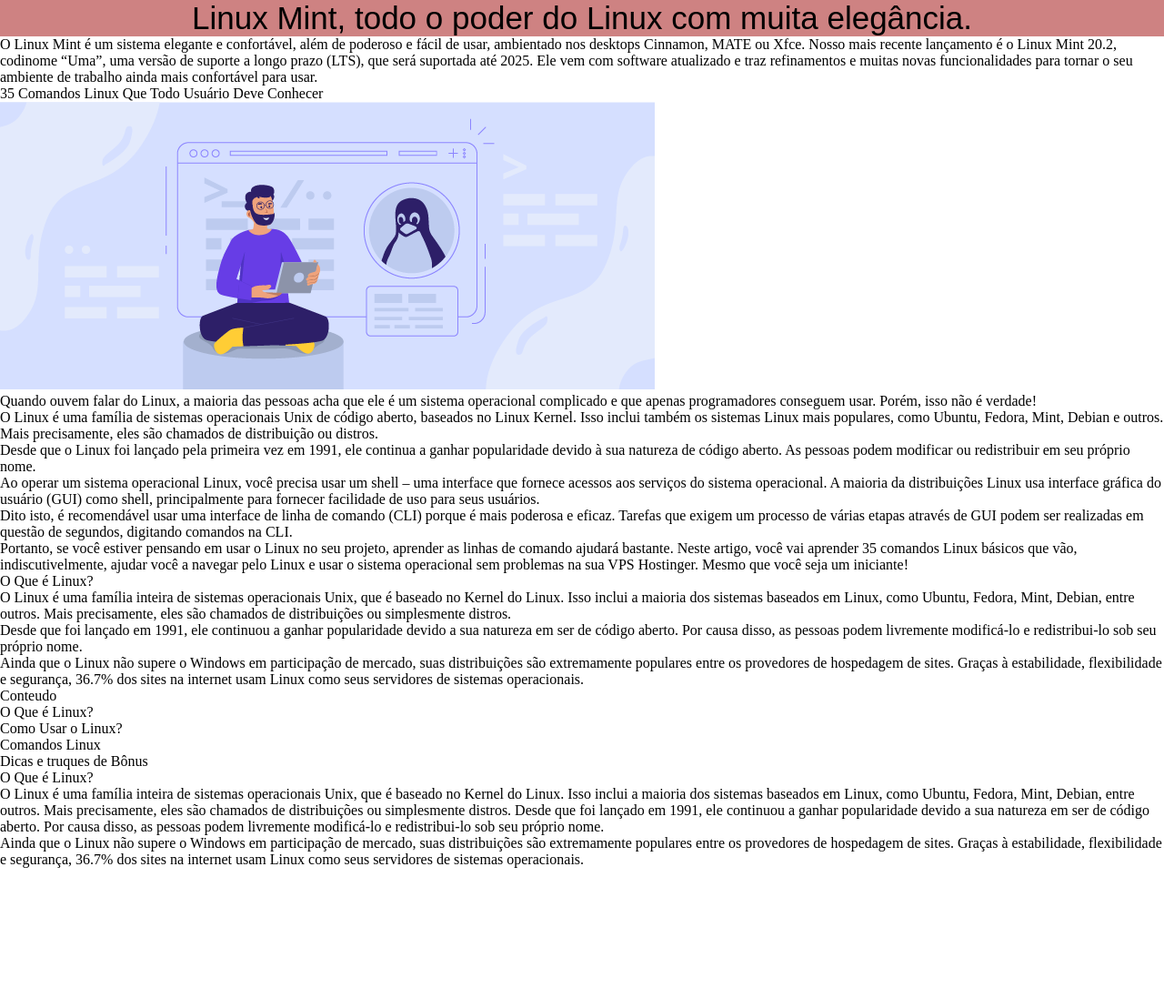
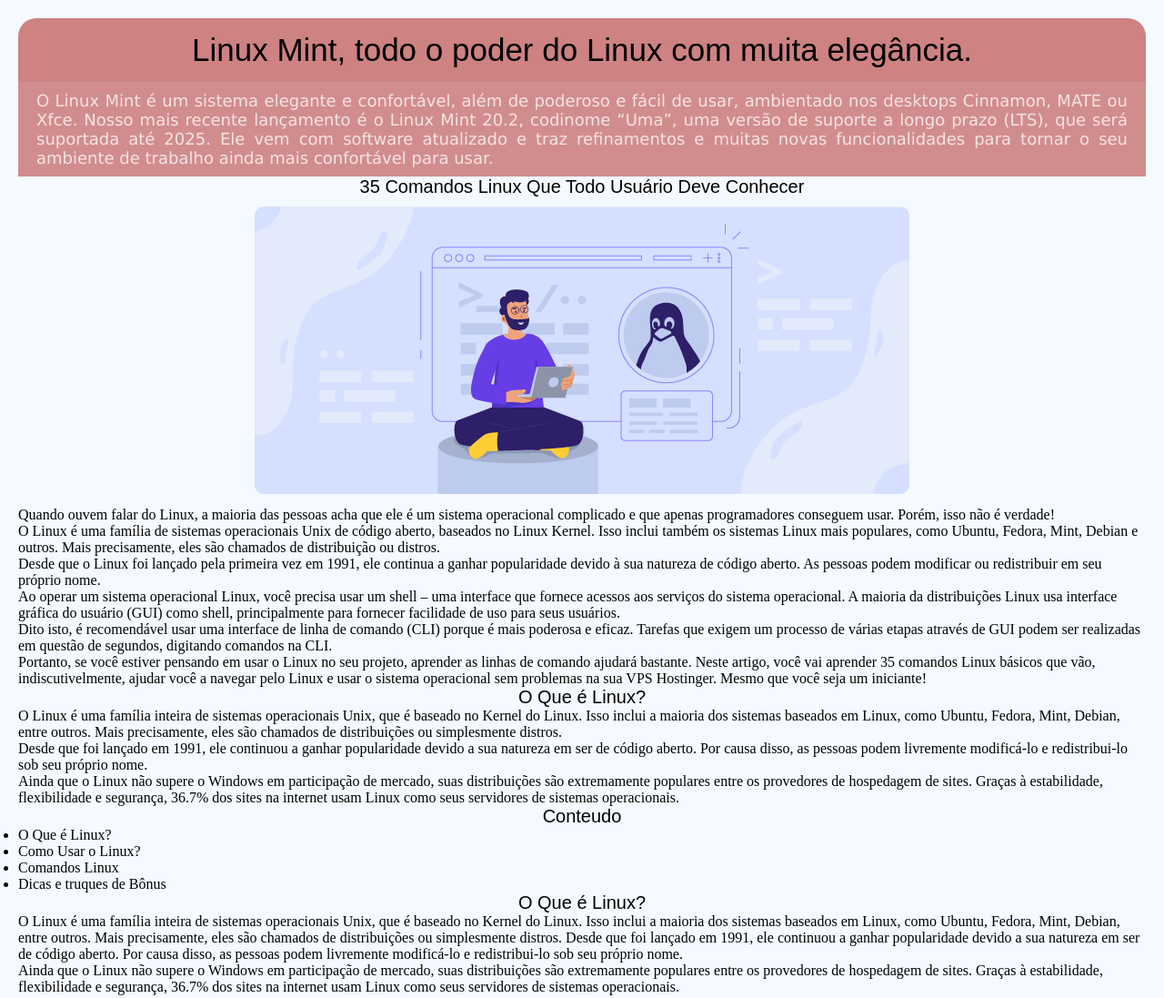
Before and after one commit to RenatoAnjo/Estudos-Linux, a plain HTML site: page index.html in a window 1280 px wide. Shown: the whole page at 91% size. Before the commit the page ends 954 px from the top, so only its background shows below. Drawn offline with Linux system fonts and the light colour scheme.

Commit message:
Estilizacao da index, fontes/padding/posicao da img

```diff
--- a/index.html
+++ b/index.html
@@ -9,7 +9,7 @@
   </head>
   <body>
     <div><h1>Linux Mint, todo o poder do Linux com muita elegância.</h1></div>
-    <p>
+    <p class="texto-principal">
       O Linux Mint é um sistema elegante e confortável, além de poderoso e fácil
       de usar, ambientado nos desktops Cinnamon, MATE ou Xfce. Nosso mais
       recente lançamento é o Linux Mint 20.2, codinome “Uma”, uma versão de
@@ -18,7 +18,7 @@
       para tornar o seu ambiente de trabalho ainda mais confortável para usar.
     </p>
     <h2>35 Comandos Linux Que Todo Usuário Deve Conhecer</h2>
-    <div><img src="./src/imagem/linux.png" alt=""></div>
+    <div class="img-principal"><img src="./src/imagem/linux.png" alt=""></div>
     <p>
       Quando ouvem falar do Linux, a maioria das pessoas acha que ele é um sistema operacional complicado e que apenas programadores conseguem usar. Porém, isso não é verdade! <br>
       O Linux é uma família de sistemas operacionais Unix de código aberto, baseados no Linux Kernel. Isso inclui também os sistemas Linux mais populares, como Ubuntu, Fedora, Mint, Debian e outros. Mais precisamente, eles são chamados de distribuição ou distros. <br>
--- a/src/css/style.css
+++ b/src/css/style.css
@@ -25,8 +25,49 @@
     align-items: center;
     justify-content: center;
     font-size: 35px;
+    padding-bottom: 15px;
+    padding-top: 15px;
 }
 
 div h1 {
     background-color: hsl(0, 44%, 66%);
+    border-top-left-radius: 20px;
+    border-top-right-radius: 20px;
 }
+
+
+.img-principal {
+    padding-top: 10px;
+    padding-bottom: 10px;
+    text-align: center;
+}
+
+img {
+    border-radius: 10px;
+}
+
+h2 {
+    text-align: center;
+    font-family: Arial, Helvetica, sans-serif;
+    font-size: 20px;
+}
+
+body {
+    padding-right: 20px;
+    padding-left: 20px;
+    padding-top: 20px;
+    padding-bottom: 20px;
+    background-color: rgb(240, 248, 255, 0.7);
+}
+
+.texto-principal {
+    padding-left: 20px;
+    padding-right: 20px;
+    text-align: justify;
+    padding-top: 10px;
+    padding-bottom: 10px;
+    background-color: rgb(206, 130, 130, 0.9);
+    font-size: 18px;
+    font-family: Verdana, Geneva, Tahoma, sans-serif;
+    color: rgb(255, 249, 249, 0.8);
+}
```
